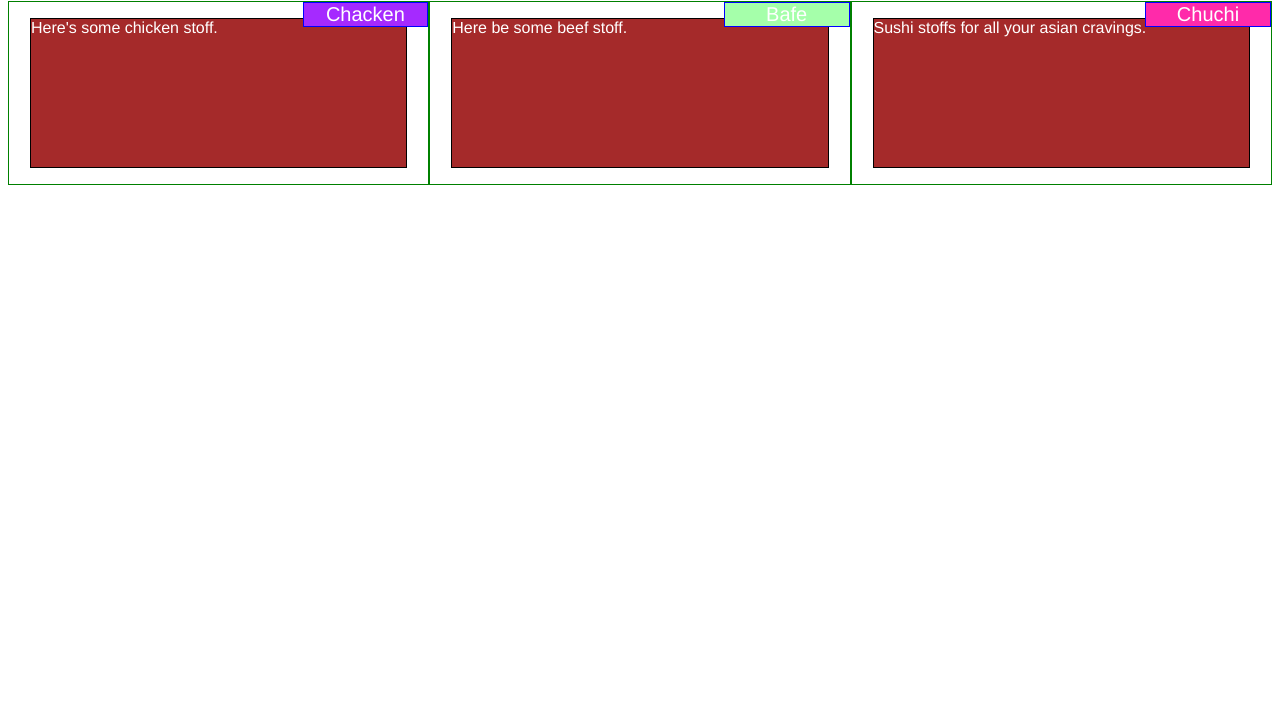
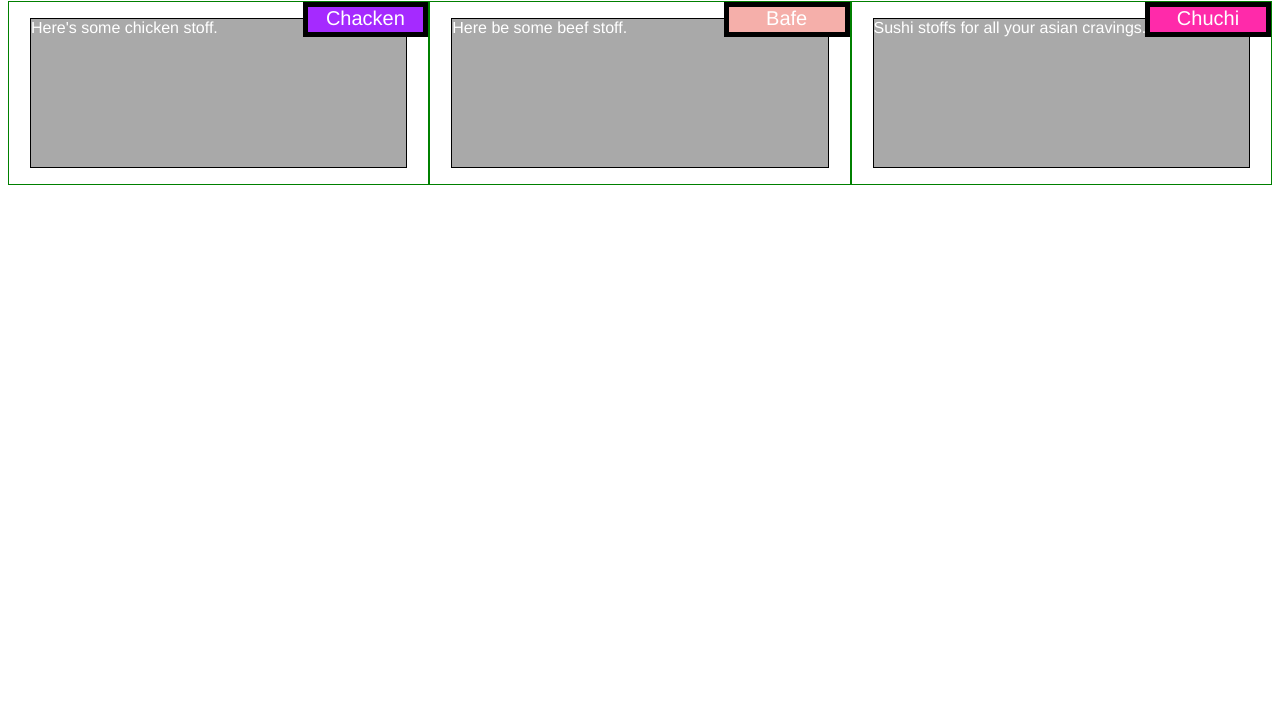
Before and after one commit to n00bcake/module2-solution, a plain HTML site: page module2-solution/index.html in a window 1280 px wide. Shown: the part 72-800 px from the top of the page. Drawn offline with Linux system fonts and the light colour scheme.

Commit message:
one quick change

```diff
--- a/module2-solution/css/style.css
+++ b/module2-solution/css/style.css
@@ -4,6 +4,7 @@
 h1 {
   margin-bottom: 15px;
   text-align: center;
+  font-family: arial,helvetica,sans-serif;
 }
 
 .title-box {
@@ -18,10 +19,10 @@ h1 {
   position: absolute;
   top: 0px;
   right: 0px;
-  border: 1px solid blue;
+  border: 5px solid black;
   background-color: #A52Aff;
   width: 30%;
-  height: 25px;
+  height: 35px;
   margin-right: none;
   margin-left: none;
   font-family: Helvetica;
@@ -34,10 +35,10 @@ h1 {
   position: absolute;
   top: 0px;
   right: 0px;
-  border: 1px solid blue;
-  background-color: #A5ffAA;
+  border: 5px solid black;
+  background-color: #F5AFAA;
   width: 30%;
-  height: 25px;
+  height: 35px;
   margin-right: none;
   margin-left: none;
   font-family: Helvetica;
@@ -50,10 +51,10 @@ h1 {
   position: absolute;
   top: 0px;
   right: 0px;
-  border: 1px solid blue;
+  border: 5px solid black;
   background-color: #ff2AAA;
   width: 30%;
-  height: 25px;
+  height: 35px;
   margin-right: none;
   margin-left: none;
   font-family: Helvetica;
@@ -67,13 +68,14 @@ div {
 }
 p {
   border: 1px solid black;
-  background-color: #A52A2A;
+  background-color: #A9A9A9;
   width: 90%;
   height: 150px;
   margin-right: auto;
   margin-left: auto;
   font-family: Helvetica;
   color: white;
+  overflow: auto;
 }
 
 
```
